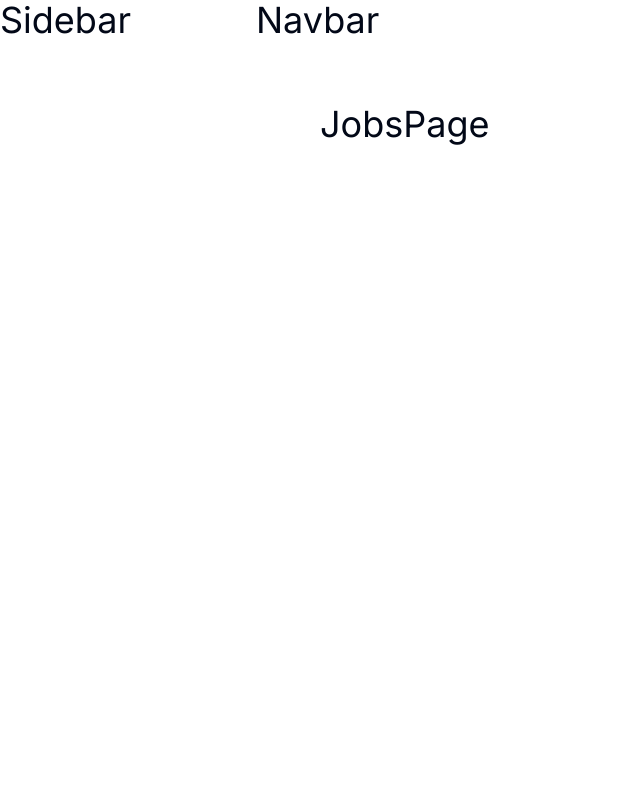
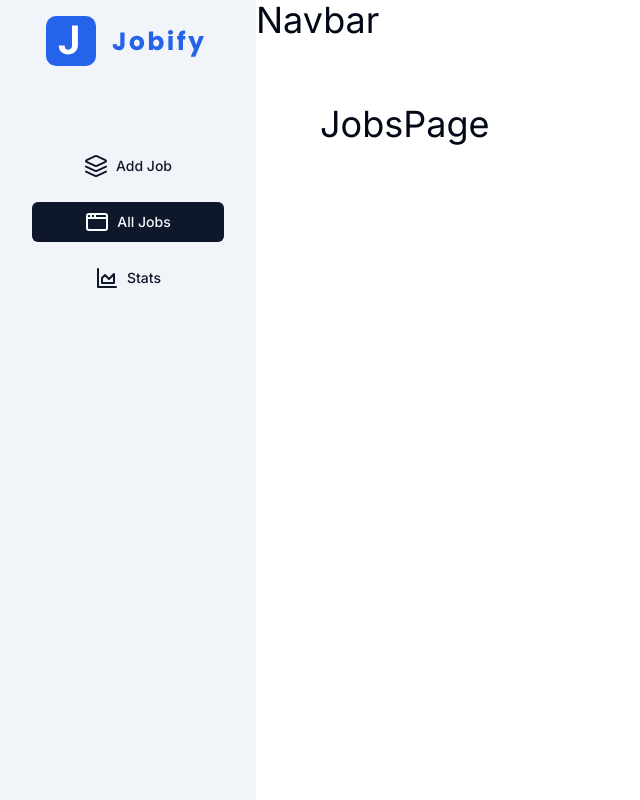
Before and after one commit to fai-sas/jobify-nextjs, a Next.js app: page /jobs in a window 1280 px wide. Shown: the whole page, without its empty margins (0-640 px from the left). Built offline with nearby package versions, Linux system fonts and the light colour scheme.

Commit message:
sidebar added

```diff
--- a/components/Sidebar.tsx
+++ b/components/Sidebar.tsx
@@ -1,4 +1,34 @@
+'use client'
+
+import Logo from '@/assets/logo.svg'
+import links from '@/utils/links'
+import Image from 'next/image'
+import Link from 'next/link'
+import { Button } from './ui/button'
+import { usePathname } from 'next/navigation'
+
 const Sidebar = () => {
-  return <h1 className=' text-4xl'>Sidebar</h1>
+  const pathName = usePathname()
+
+  return (
+    <aside className='py-4 px-8 bg-muted h-full'>
+      <Image src={Logo} alt='logo' className='mx-auto' />
+      <div className='flex flex-col mt-20 gap-y-4'>
+        {links.map((link) => {
+          return (
+            <Button
+              asChild
+              key={link?.href}
+              variant={pathName === link?.href ? 'default' : 'link'}
+            >
+              <Link href={link?.href} className='flex items-center gap-x-2 '>
+                {link?.icon} <span className='capitalize'>{link?.label}</span>
+              </Link>
+            </Button>
+          )
+        })}
+      </div>
+    </aside>
+  )
 }
 export default Sidebar
```
